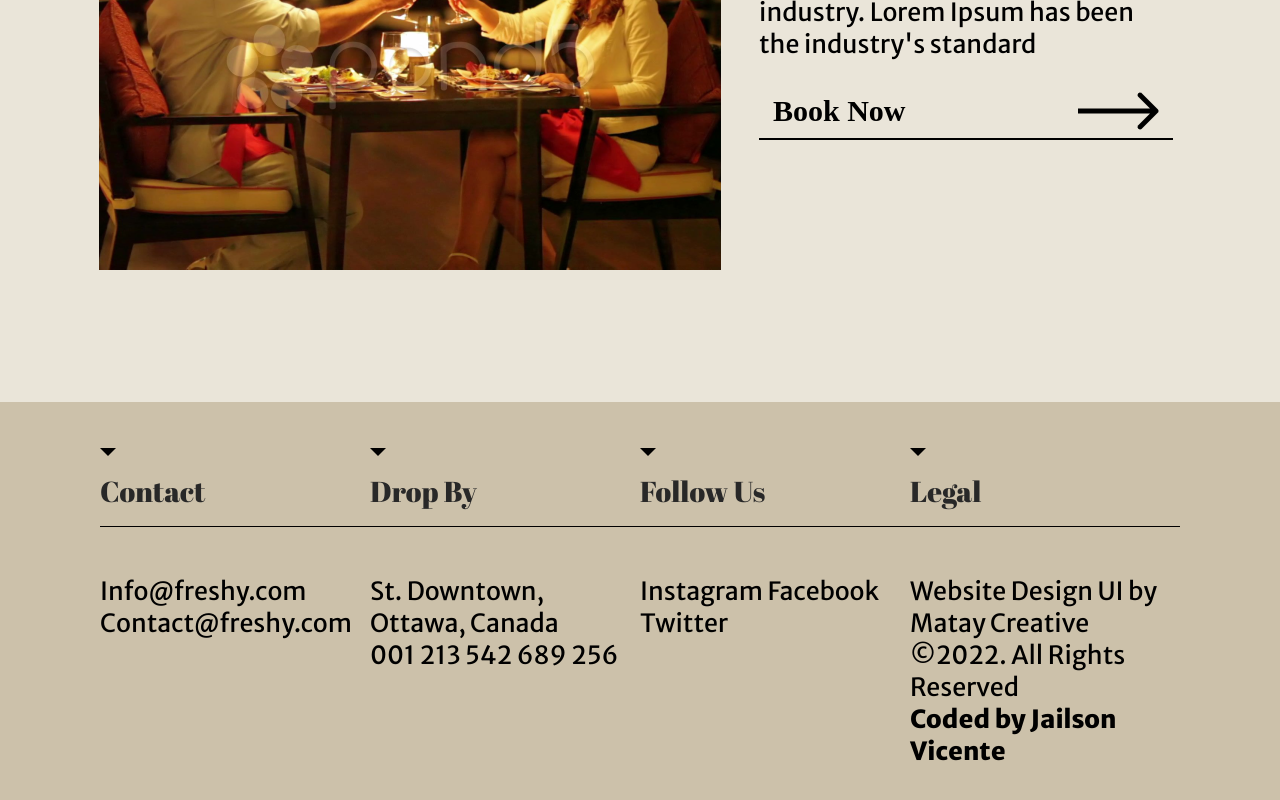
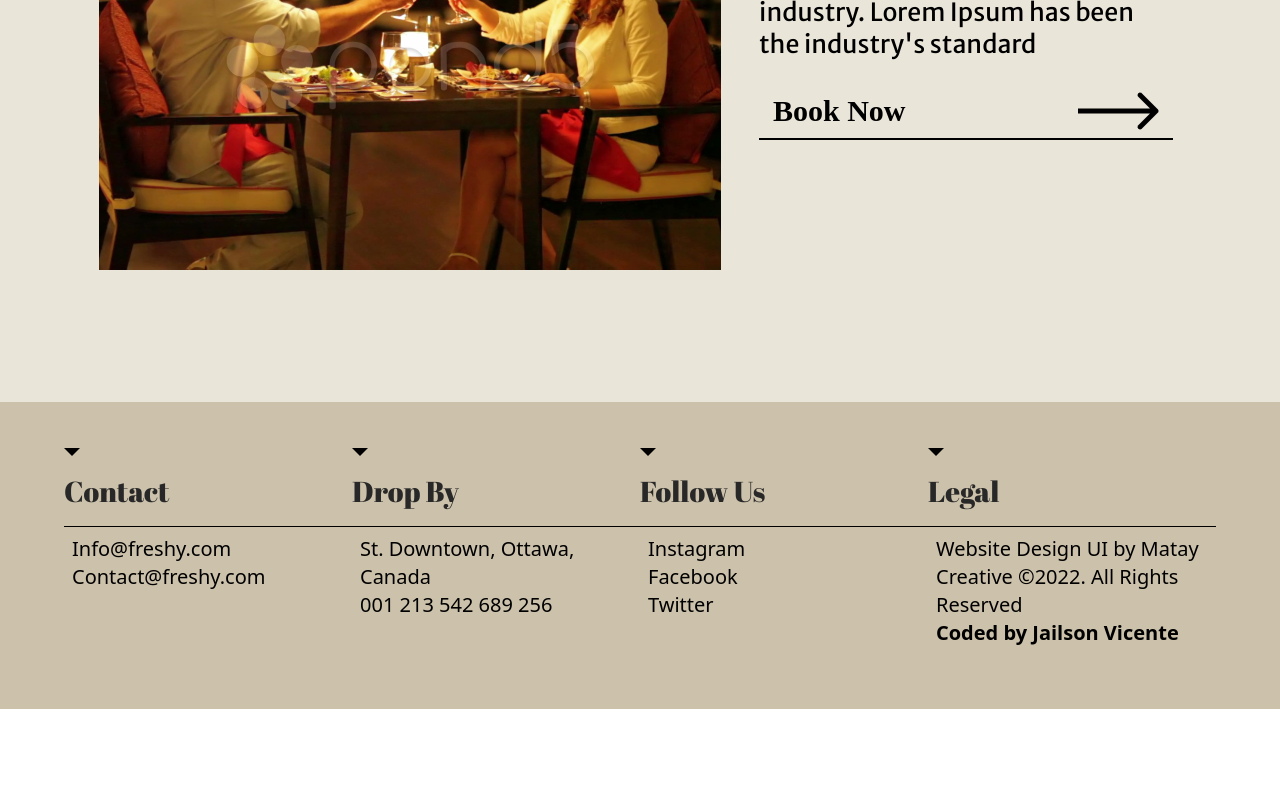
Before and after one commit to JailsonVicente/restaurant-lp, a Next.js app: page / in a window 1280 px wide. Shown: the part 5966-6766 px from the top of the page. After the commit the page ends 6675 px from the top, so only its background shows below. Built offline with nearby package versions, Linux system fonts and the light colour scheme.

Commit message:
footer and slide button changes

```diff
--- a/src/components/about/SliderTestimoni.tsx
+++ b/src/components/about/SliderTestimoni.tsx
@@ -40,7 +40,7 @@ export default function SliderTestimoni() {
     return (
         <div className={`
             flex flex-col items-center
-            w-[90vw] h-auto gap-4
+            w-[90vw] lg:max-w-[1500px] h-auto gap-4
         `}>
             <div className="">
                 {slides[currentIndex].card}
@@ -53,7 +53,7 @@ export default function SliderTestimoni() {
                     </div>
                 ))}
             </div>
-            <div className="flex justify-between w-full">
+            <div className="flex justify-around w-full">
                 <button onClick={prevSlide} className={`
                     w-32 h-10
                     rounded-full bg-[#D21200]
--- a/src/components/footer/Footer.tsx
+++ b/src/components/footer/Footer.tsx
@@ -2,57 +2,61 @@ export default function Footer() {
     return (
         <footer className={`
 
-            bg-[#CCC1AA] w-full
+            bg-[#CCC1AA] w-full flex justify-center items-center py-[46px]
         `}>
             <ul className={`
-                flex justify-center
-                flex-wrap m-[46px]
+                flex flex-wrap  justify-center
+                max-w-[90vw] text-xl
             `}>
-                <li className="min-w-[270px] ">
+                <li className="w-full lg:w-1/4">
                     <svg xmlns="http://www.w3.org/2000/svg" width="16" height="8" viewBox="0 0 16 8" fill="none">
                         <path d="M8 8L0 0H16L8 8Z" fill="black" />
                     </svg>
-                    <h2 className="border-b-[1px] border-black py-[16px] mb-[48px]">Contact</h2>
-                    <span>
-                        <p>Info@freshy.com</p>
-                        <p>Contact@freshy.com</p>
-                    </span>
+                    <h2 className=" md:border-b-[1px] border-black py-[16px] ">Contact</h2>
+                    <div className="p-2 border-b-[1px] border-black md:border-none mb-2">
+                        <div>Info@freshy.com</div>
+                        <div>Contact@freshy.com</div>
+                    </div>
                 </li>
-                <li className="max-w-[270px]">
+                <li className="w-full lg:w-1/4">
                     <svg xmlns="http://www.w3.org/2000/svg" width="16" height="8" viewBox="0 0 16 8" fill="none">
                         <path d="M8 8L0 0H16L8 8Z" fill="black" />
                     </svg>
-                    <h2 className="border-b-[1px] border-black py-[16px] mb-[48px]">Drop By</h2>
-                    <span>
-                        <p>St. Downtown,
-                            Ottawa, Canada</p>
-                        <p>001 213 542 689 256</p>
-                    </span>
+                    <h2 className="md:border-b-[1px] border-black py-[16px]">Drop By</h2>
+                    <div className="p-2 border-b-[1px] border-black md:border-none mb-2">
+                        <div>St. Downtown,
+                            Ottawa, Canada</div>
+                        <div>001 213 542 689 256</div>
+                    </div>
                 </li>
-                <li className="max-w-[270px]">
+                <li className="w-full lg:w-1/4">
                     <svg xmlns="http://www.w3.org/2000/svg" width="16" height="8" viewBox="0 0 16 8" fill="none">
                         <path d="M8 8L0 0H16L8 8Z" fill="black" />
                     </svg>
-                    <h2 className="border-b-[1px] border-black py-[16px] mb-[48px]">Follow Us</h2>
-                    <span>
-                        <p>Instagram
-                            Facebook
-                            Twitter</p>
+                    <h2 className="md:border-b-[1px] border-black py-[16px]">Follow Us</h2>
+                    <div className="p-2 border-b-[1px] border-black md:border-none mb-2">
+                        <div className="flex flex-col">
+                            <div>Instagram</div>
+                            <div>Facebook</div>
+                            <div>Twitter</div>
+                        </div>
 
-                    </span>
+                    </div>
                 </li>
-                <li className="max-w-[270px]">
+                <li className="w-full lg:w-1/4">
                     <svg xmlns="http://www.w3.org/2000/svg" width="16" height="8" viewBox="0 0 16 8" fill="none">
                         <path d="M8 8L0 0H16L8 8Z" fill="black" />
                     </svg>
-                    <h2 className="border-b-[1px] border-black py-[16px] mb-[48px]">Legal</h2>
-                    <span>
-                        <p>Website Design UI by Matay Creative
-                            ©2022. All Rights Reserved</p>
-                    </span>
-                    <span>
-                        <p className="font-bold">Coded by Jailson Vicente</p>
-                    </span>
+                    <h2 className="md:border-b-[1px] border-black py-[16px]">Legal</h2>
+                    <div className="p-2 border-b-[1px] border-black md:border-none mb-2">
+                        <div>
+                            <div>Website Design UI by Matay Creative
+                                ©2022. All Rights Reserved</div>
+                        </div>
+                        <div>
+                            <div className="font-bold">Coded by Jailson Vicente</div>
+                        </div>
+                    </div>
                 </li>
             </ul>
         </footer>
```
